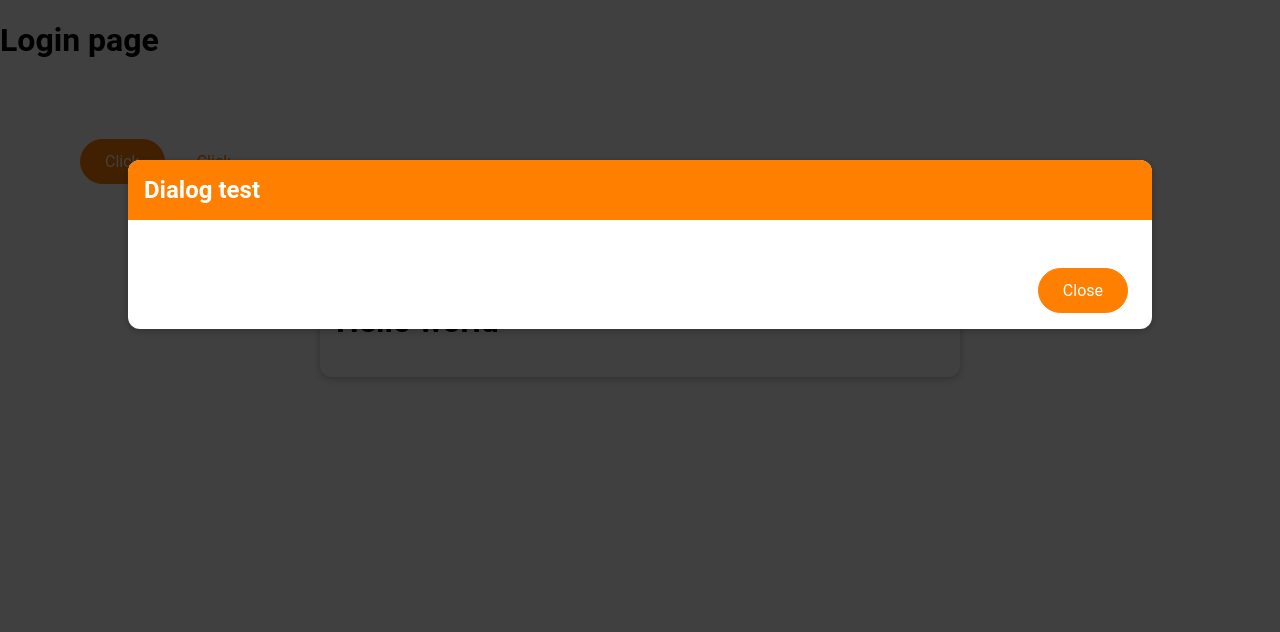
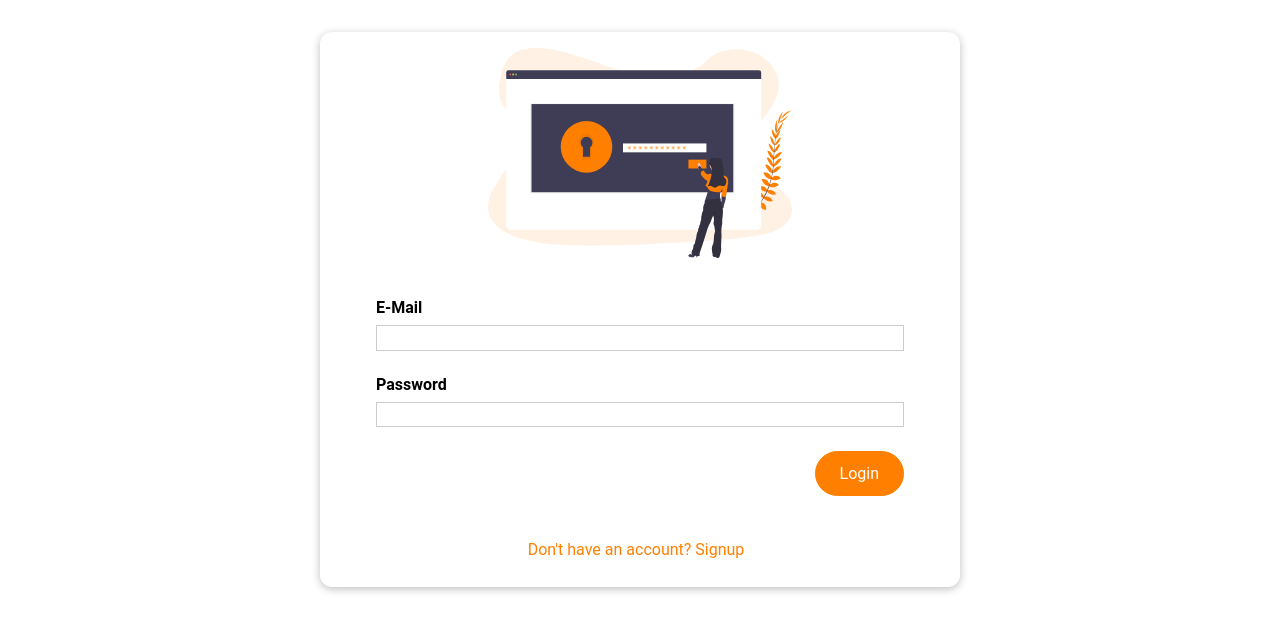
Before and after one commit to chat-io/chat_vue-frontend, a Vue app: page /login in a window 1280 px wide. Shown: the top 632 px of the page. Built offline with nearby package versions, Linux system fonts and the light colour scheme.

Commit message:
feat: login 화면 구현

```diff
--- a/src/pages/auth/UserLogin.vue
+++ b/src/pages/auth/UserLogin.vue
@@ -1,37 +1,84 @@
 <template>
-  <h1>Login page</h1>
-
-  <div>
-    <BaseButton>Click</BaseButton>
-    <BaseButton mode="flat">Click</BaseButton>
-  </div>
-
-  <div>
-    <BaseCard><h1>Hello world</h1></BaseCard>
-  </div>
-
-  <div>
-    <BaseDialog title="Dialog test" :show="!!error" @close="closeDialog" />
-  </div>
+  <BaseCard>
+    <div class="img-container">
+      <img :src="loginImageSrc" class="login-img" />
+    </div>
+    <form @submit.prevent="submitForm">
+      <div class="form-control">
+        <label for="email">E-Mail</label>
+        <input type="email" id="email" />
+      </div>
+      <div class="form-control">
+        <label for="password">Password</label>
+        <input type="password" id="password" />
+      </div>
+      <div class="actions">
+        <BaseButton>Login</BaseButton>
+      </div>
+    </form>
+    <div class="to-signup">
+      <BaseButton mode="flat">Don't have an account? Signup</BaseButton>
+    </div>
+  </BaseCard>
 </template>
 
 <script setup>
-// import BaseButton from "../../components/ui/BaseButton.vue";
-// import BaseCard from "../../components/ui/BaseCard.vue";
-// import BaseDialog from "../../components/ui/BaseDialog.vue";
-// import BaseSpinner from '../../components/ui/BaseSpiner.vue'
-import { ref } from "vue";
+// import { ref } from "vue";
 
-const error = ref(true);
-const closeDialog = () => {
-  error.value = !error.value;
-};
+const loginImageSrc = require("@/assets/login.svg");
 
+// const error = ref(true);
 console.log("login page");
 </script>
 
 <style scoped>
-div {
-  margin: 5rem;
+form {
+  margin: 1rem;
+  padding: 1rem;
+}
+
+.form-control {
+  margin: 0.5rem;
+  margin-bottom: 1.5rem;
+}
+
+label {
+  font-weight: bold;
+  margin-bottom: 0.5rem;
+  display: block;
+}
+
+input {
+  display: block;
+  width: 100%;
+  font: inherit;
+  border: 1px solid #ccc;
+  padding: 0.15rem;
+}
+
+input:focus {
+  border-color: #ff7f00;
+  background-color: rgba(255, 128, 0, 0.08);
+  outline: none;
+}
+
+.img-container {
+  display: flex;
+  align-items: center;
+  justify-content: center;
+}
+
+.login-img {
+  width: 50%;
+}
+
+.actions {
+  display: flex;
+  justify-content: flex-end;
+}
+
+.to-signup {
+  display: flex;
+  justify-content: center;
 }
 </style>
```
Also changed, not shown: src/assets/login.svg.
